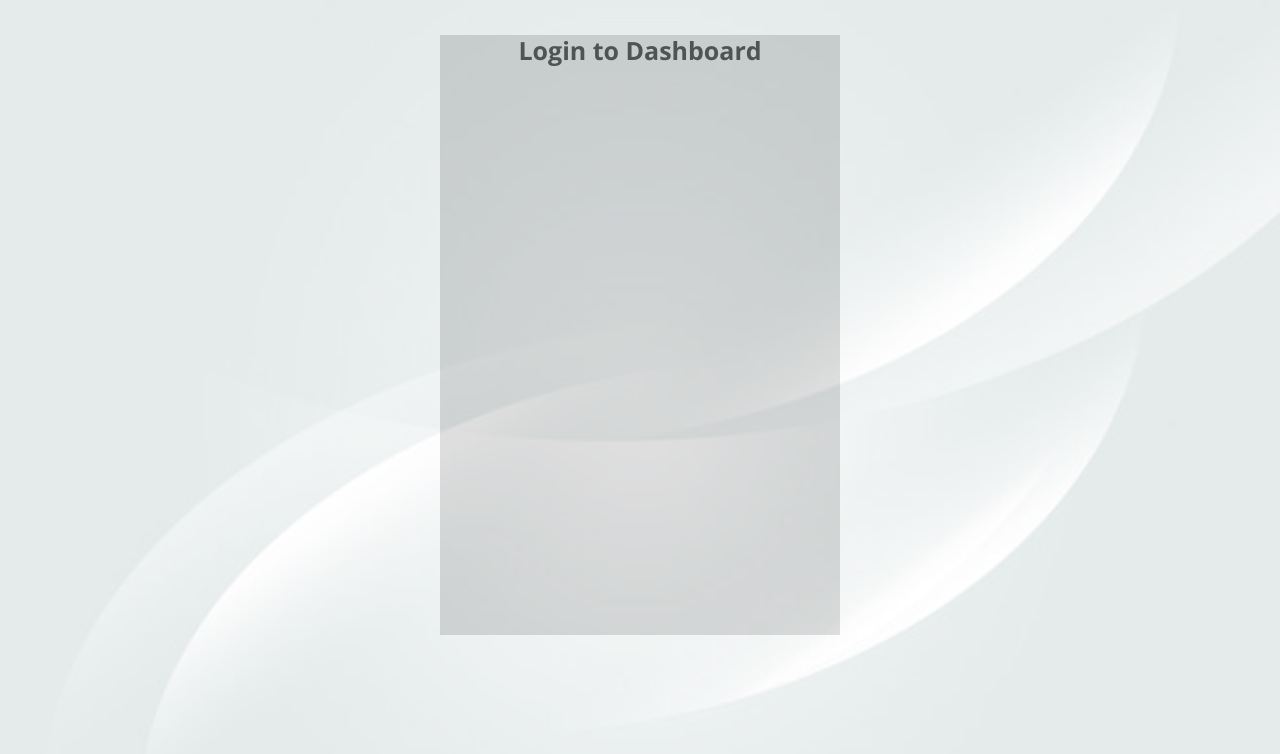
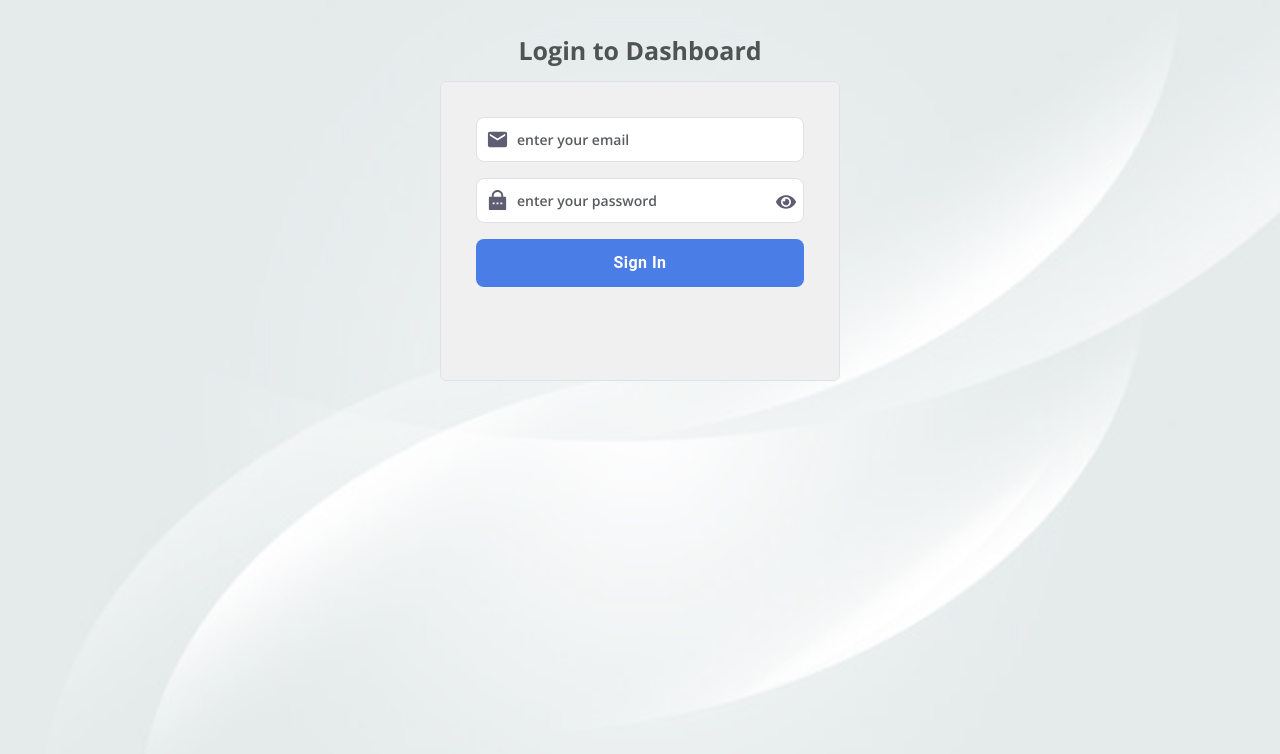
Before and after one commit to dovanminhquan0505/Dashboard-Reactjs, a React (Create React App) app: page /login in a window 1280 px wide. Shown: the top 754 px of the page. Built offline with nearby package versions, Linux system fonts and the light colour scheme.

Commit message:
Update style for Login form #2

```diff
--- a/src/App.css
+++ b/src/App.css
@@ -47,11 +47,16 @@ header .part3 {
     font-weight: 600 !important;
     color: #fff !important;
     text-transform: capitalize !important;
-    border-radius: 5px !important;
+    border-radius: 8px !important;
 }
 
 .btn-lg {
     padding: 7px 25px !important;
+}
+
+.btn-lg-big {
+    padding: 10px 25px !important;
+    font-size: 16px !important;
 }
 
 .btn-round {
@@ -752,18 +757,6 @@ table tbody tr td .info {
     background: #fff;
 }
 
-.loginSection .loginBox {
-    width: 400px;
-    height: 600px;
-    background: #ccc;
-    margin: auto;
-}
-
-.loginSection .loginBox h5 {
-    color: #000;
-    font-size: 25px;
-}
-
 .loginPattern {
     width: 100%;
     height: 100%;
@@ -774,3 +767,67 @@ table tbody tr td .info {
     z-index: 99;
     pointer-events: none;
 }
+
+.loginSection .loginBox {
+    width: 400px;
+    height: auto;
+    margin: auto;
+}
+
+.loginSection .loginBox h5 {
+    color: #000;
+    font-size: 25px;
+}
+
+.loginSection .loginBox .wrapper {
+    width: 100%;
+    height: 300px;
+    background: #f0f0f0;
+    position: relative;
+    z-index: 100;
+    padding: 35px;
+}
+
+.loginSection .loginBox .wrapper .form-control {
+    background: #fff !important;
+    box-shadow: none !important;
+    outline: none !important;
+    border-radius: 8px !important;
+    font-size: 14px !important;
+    font-weight: 600;
+    height: 45px;
+    padding-left: 40px;
+    color: #5e5d72;
+}
+
+.loginSection .loginBox .wrapper .form-control:focus {
+    border: 1px solid #0858f7 !important;
+}
+
+.loginSection .loginBox .wrapper .form-group.focus .icon svg {
+    color: #0858f7 !important;
+}
+
+.loginSection .loginBox .wrapper .form-group .icon {
+    position: absolute;
+    top: 3px;
+    left: 10px;
+    z-index: 100;
+    font-size: 23px;
+}
+
+.loginSection .loginBox .wrapper .form-group .icon svg {
+    color: #5e5d72;
+}
+
+.toggleShowPassword {
+    position: absolute;
+    top: 10px;
+    right: 8px;
+    cursor: pointer;
+}
+
+.toggleShowPassword svg {
+    font-size: 20px;
+    color: #5e5d72;
+}
--- a/src/screens/Login/index.jsx
+++ b/src/screens/Login/index.jsx
@@ -1,13 +1,24 @@
-import React, { useContext, useEffect } from "react";
+import React, { useContext, useEffect, useState } from "react";
 import { MyContext } from "../../App";
 import Pattern from "../../assets/images/login-background.jpg";
+import { MdEmail } from "react-icons/md";
+import { RiLockPasswordFill } from "react-icons/ri";
+import { FaEye } from "react-icons/fa";
+import { FaEyeSlash } from "react-icons/fa";
+import Button from "@mui/material/Button";
 
 const Login = () => {
+    const [inputIndex, setInputIndex] = useState(null);
+    const [isShowPassword, setIsShowPassword] = useState(false);
     const context = useContext(MyContext);
 
     useEffect(() => {
         context.setIsHideSidebarAndHeader(true);
     }, []);
+
+    const focusInput = (index) => {
+        setInputIndex(index);
+    };
 
     return (
         <>
@@ -17,10 +28,61 @@ const Login = () => {
                     <div className="text-center">
                         <h5 className="fw-bold">Login to Dashboard</h5>
                     </div>
-                </div>
 
-                <div className="wrapper">
+                    <div className="wrapper mt-3 card border">
+                        <form>
+                            <div
+                                className={`form-group mb-3 position-relative ${
+                                    inputIndex === 0 && "focus"
+                                }`}
+                            >
+                                <span className="icon">
+                                    <MdEmail />
+                                </span>
+                                <input
+                                    type="text"
+                                    className="form-control"
+                                    placeholder="enter your email"
+                                    onFocus={() => focusInput(0)}
+                                    onBlur={() => setInputIndex(null)}
+                                />
+                            </div>
 
+                            <div
+                                className={`form-group mb-3 position-relative ${
+                                    inputIndex === 1 && "focus"
+                                }`}
+                            >
+                                <span className="icon">
+                                    <RiLockPasswordFill />
+                                </span>
+                                <input
+                                    type={`${isShowPassword ? 'text' : 'password'}`}
+                                    className="form-control"
+                                    placeholder="enter your password"
+                                    onFocus={() => focusInput(1)}
+                                    onBlur={() => setInputIndex(null)}
+                                />
+
+                                <span
+                                    className="toggleShowPassword"
+                                    onClick={() =>
+                                        setIsShowPassword(!isShowPassword)
+                                    }
+                                >
+                                    {isShowPassword ? (
+                                        <FaEyeSlash />
+                                    ) : (
+                                        <FaEye />
+                                    )}
+                                </span>
+                            </div>
+
+                            <div className="form-group">
+                                <Button className="btn-blue btn-lg-big w-100">Sign In</Button>
+                            </div>
+                        </form>
+                    </div>
                 </div>
             </section>
         </>
```
